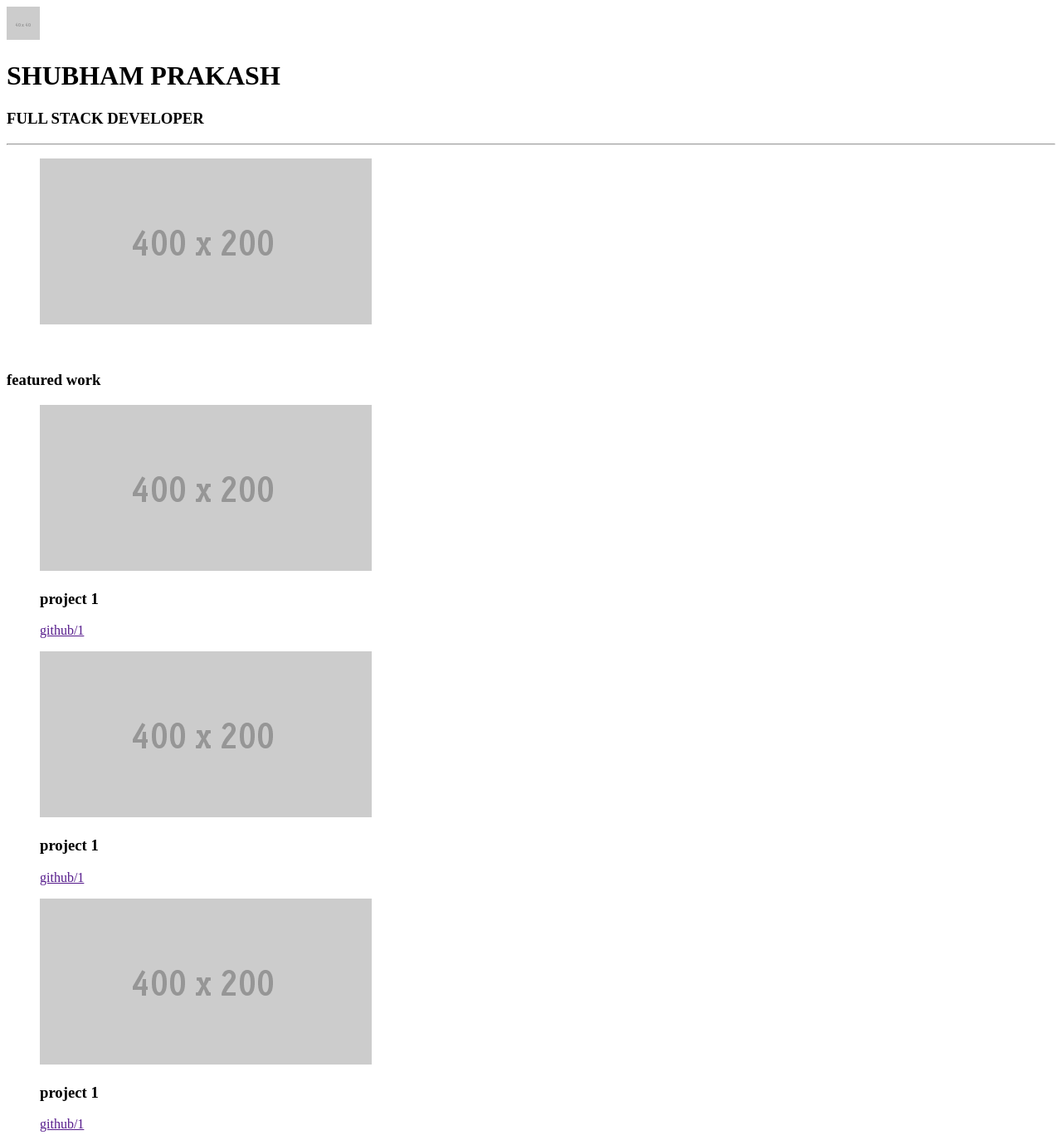
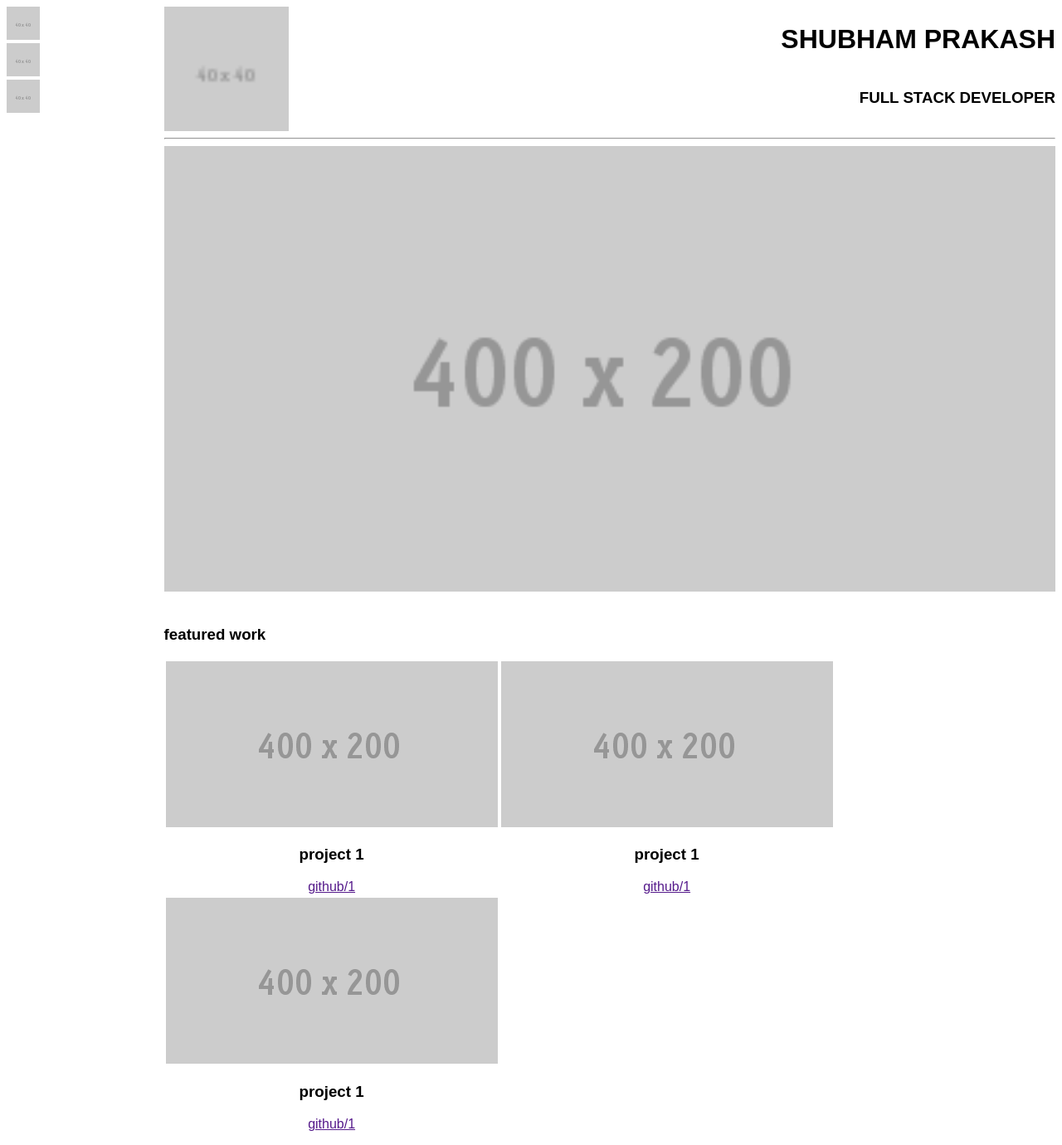
Before and after one commit to shubhamPrakashJha/Portfolio, a PHP site: page / in a window 1280 px wide. Shown: the whole page at 83% size. Run offline with PHP 8.4, Linux system fonts and the light colour scheme.

Commit message:
redesigning page using floats

```diff
--- a/CSS/main.css
+++ b/CSS/main.css
@@ -1,9 +1,79 @@
+* {
+    box-sizing: border-box;
+    font-family: 'Source Sans Pro', sans-serif;
+}
+figure, img, section{
+    max-width: 100%;
+    margin: 0;
+}
+
 body{
 
 }
 aside{
-
+    width: 15%;
+    float: left;
 }
 main{
+    width: 85%;
+    float: left;
+}
+.container{
+    padding: 100px;
+}
+.header__title{
+    display: inline-block;
+    width:70%;
+    float: right;
+    text-align: right;
+}
+.header{
+    height: 150px;
+}
+.header_subtitle{
+    display: inline-block;
+    width: 70%;
+    float: right;
+    text-align: right;
+}
+@media screen and (max-width: 7px){
+    .header__logo{
+        display: none;
+    }
+    .header__title{
+        width:100%;
+        text-align: center;
+    }
+    .header_subtitle{
+        width:100%;
+        text-align: center;
+    }
+}
+.header__logo{
+    position: relative;
+    top: auto;
+    width: 150px;
+    height: 150px;
+    float: left;
+}
+hr{
+    width: 100%;
+}
+.left{
+    float: left;
+}
 
+.project{
+    display: inline-block;
+    width: 400px;
+    max-width: 100%;
+    height: inherit;
+    margin: 2px;
+    float: left;
 }
+.main_picture{
+    width: 100%;
+}
+figcaption{
+    text-align: center;
+}
--- a/index.html
+++ b/index.html
@@ -6,32 +6,32 @@
     <meta http-equiv="X-UA-Compatible" content="IE=edge">
     <title>portfolio</title>
     <link rel="stylesheet" type="text/css" href="CSS/main.css">
+    <!--<link rel="stylesheet" href="../../Desktop/udacity/webdesigning/css/styles.css">-->
 
 </head>
 <body>
-<!--<aside>-->
-<!--<img src="image/40X40.gif"><br>-->
-<!--<img src="image/40X40.gif"><br>-->
-<!--<img src="image/40X40.gif"><br>-->
-<!--</aside>-->
+<aside>
+    <img src="image/40X40.gif"><br>
+    <img src="image/40X40.gif"><br>
+    <img src="image/40X40.gif"><br>
+</aside>
 <main>
 
     <header class="header">
         <div class="header__inner">
-            <img class="header__logo" src="image/40X40.gif" alt="iconic view of a cityscape">
+            <figure><img class="header__logo" src="image/40X40.gif" alt="iconic view of a cityscape"></figure>
             <h1 class="header__title">SHUBHAM PRAKASH</h1>
-            <h3>FULL STACK DEVELOPER</h3>
+            <h3 class="header_subtitle">FULL STACK DEVELOPER</h3>
         </div>
     </header>
     <hr>
-    </header>
     <article>
         <figure>
-            <img src="image/400X200.gif">
+            <img src="image/400X200.gif" alt="main picture" class="main_picture">
         </figure>
         <br>
         <h3>featured work</h3>
-        <section>
+        <section class="left project">
             <figure>
                 <img src="image/400X200.gif" alt="project">
                 <figcaption>
@@ -40,7 +40,7 @@
                 </figcaption>
             </figure>
         </section>
-        <section>
+        <section class="left project">
             <figure>
                 <img src="image/400X200.gif" alt="project">
                 <figcaption>
@@ -49,7 +49,7 @@
                 </figcaption>
             </figure>
         </section>
-        <section>
+        <section class="left project">
             <figure>
                 <img src="image/400X200.gif" alt="project">
                 <figcaption>
```
